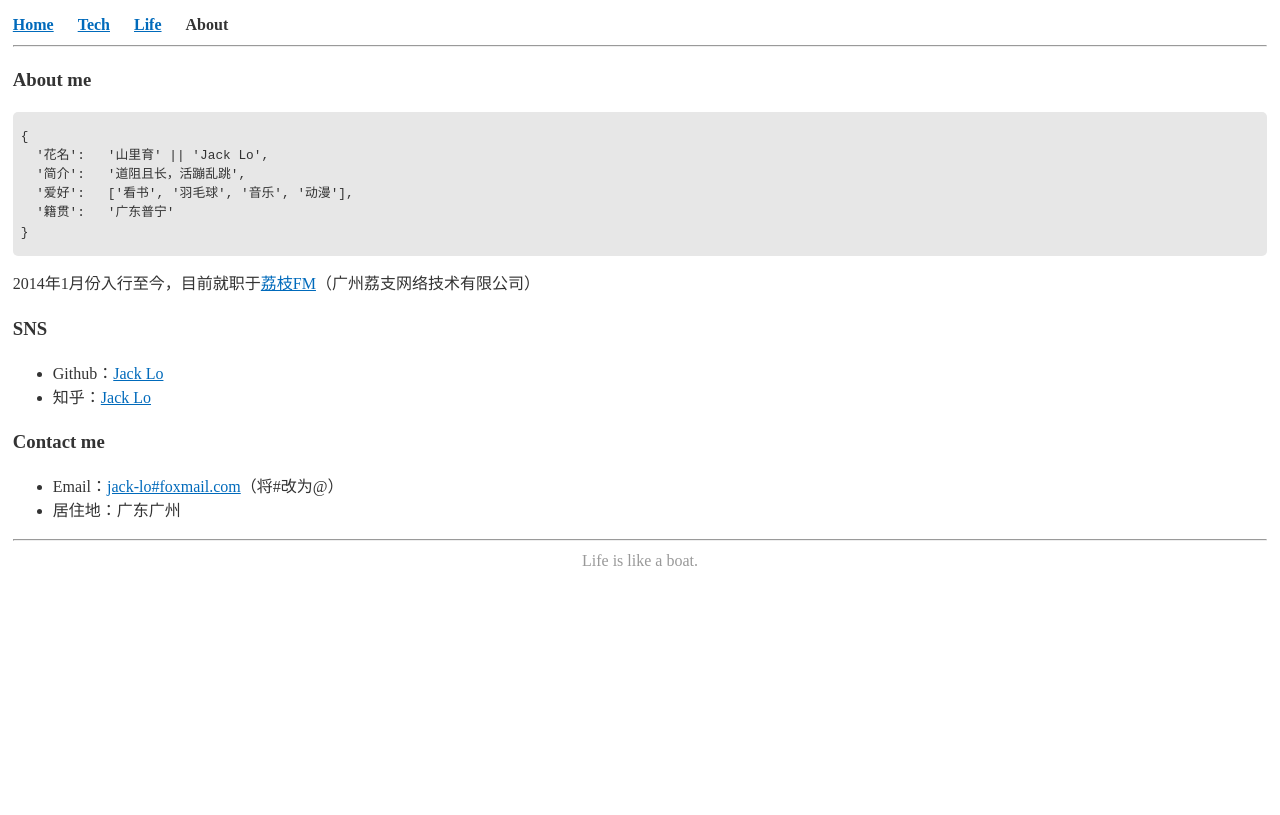
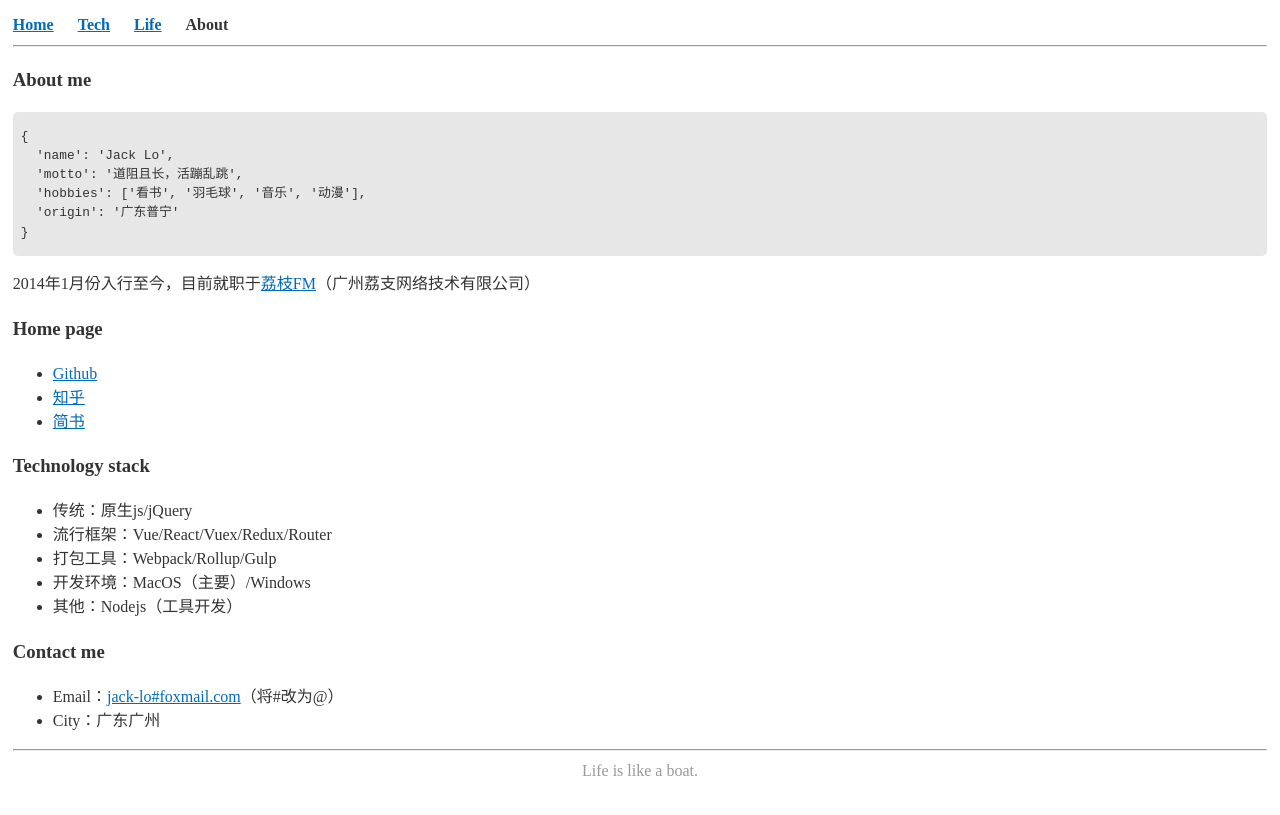
Before and after one commit to Jack-Lo/jack-lo.github.io, a Jekyll site: the page built from about.md, in a window 1280 px wide. Shown: the top 815 px of the page. Built offline with Jekyll 4.4.1, drawn with Linux system fonts in a browser that asks for light colours; our own code applies the rules of GitHub Pages for plain Markdown files.

Commit message:
更新/补充个人信息

````diff
--- a/_config.yml
+++ b/_config.yml
@@ -27,9 +27,14 @@ github_username:  jack-Lo
 
 # Build settings
 markdown: kramdown
+
 # theme: minima
 plugins:
   - jekyll-feed
+
+# Feed
+feed:
+  path: atom.xml
 
 # Sass settings
 sass:
--- a/about.md
+++ b/about.md
@@ -8,23 +8,33 @@ nav: About
 
 ```javascript
 {
-  '花名':   '山里育' || 'Jack Lo',
-  '简介':   '道阻且长，活蹦乱跳',
-  '爱好':   ['看书', '羽毛球', '音乐', '动漫'],
-  '籍贯':   '广东普宁'
+  'name': 'Jack Lo',
+  'motto': '道阻且长，活蹦乱跳',
+  'hobbies': ['看书', '羽毛球', '音乐', '动漫'],
+  'origin': '广东普宁'
 }
 ```
 
 2014年1月份入行至今，目前就职于[荔枝FM](https://www.lizhi.fm)（广州荔支网络技术有限公司）
 
 
-### SNS
+### Home page
 
-- Github：[Jack Lo](https://github.com/jack-Lo)
-- 知乎：[Jack Lo](https://www.zhihu.com)
+- [Github](https://github.com/jack-Lo)
+- [知乎](https://www.zhihu.com/people/jack_lo/answers)
+- [简书](http://www.jianshu.com/u/5aa6cf3cec28)
+
+
+### Technology stack
+
+- 传统：原生js/jQuery
+- 流行框架：Vue/React/Vuex/Redux/Router
+- 打包工具：Webpack/Rollup/Gulp
+- 开发环境：MacOS（主要）/Windows
+- 其他：Nodejs（工具开发）
 
 
 ### Contact me
 
 - Email：[jack-lo#foxmail.com](mailto:jack-lo@foxmail.com)（将#改为@）
-- 居住地：广东广州
+- City：广东广州
````
